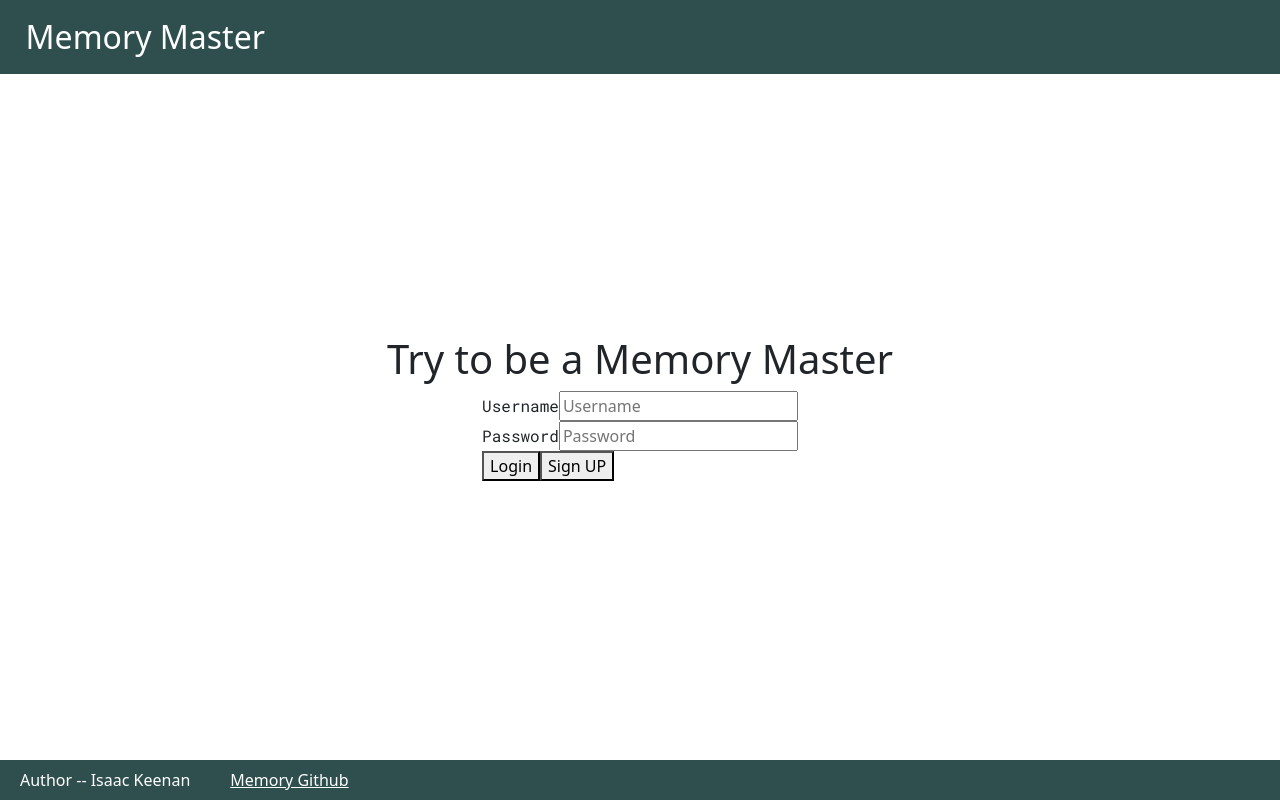
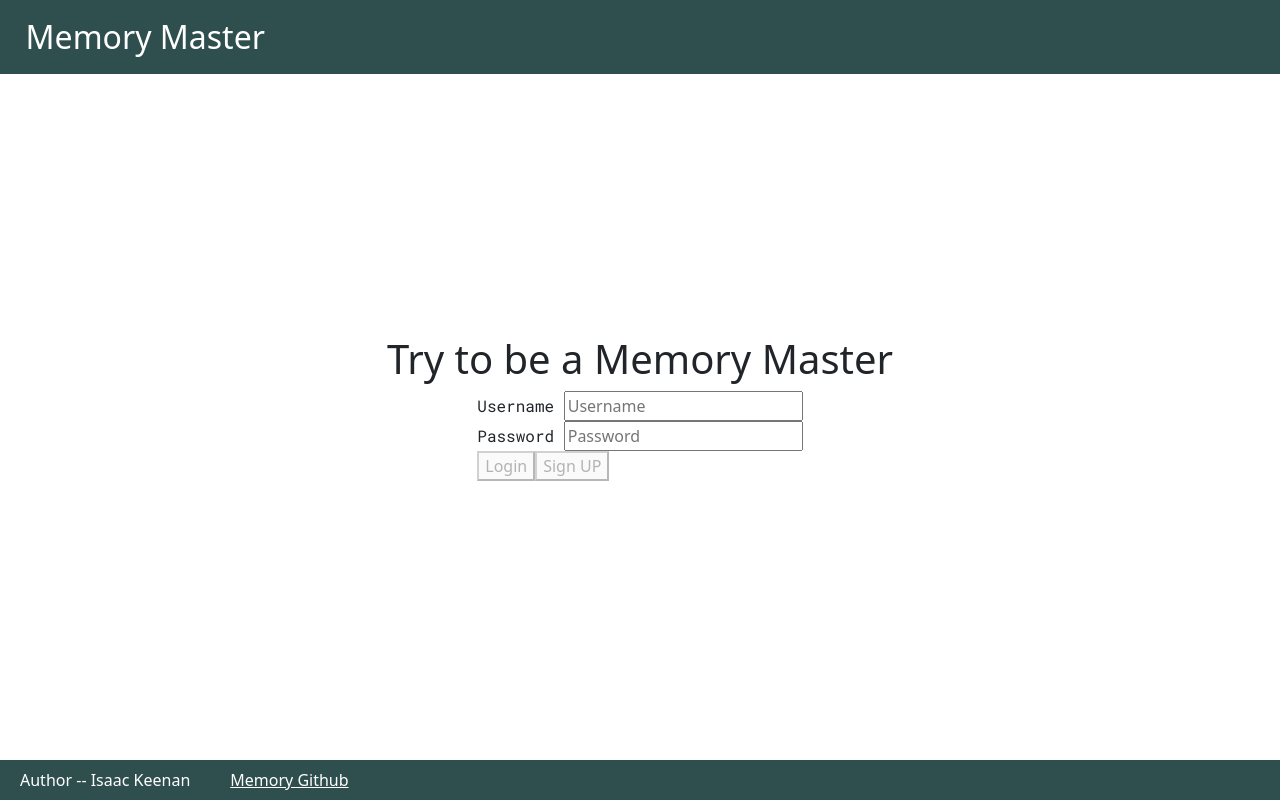
Before and after one commit to peacoltrain/startup, a React (Vite) app: page / in a window 1280 px wide. Built offline with nearby package versions, Linux system fonts and the light colour scheme.

Commit message:
Cleaned, disabled login if missing username or password.

```diff
--- a/src/login/unauthenticated.jsx
+++ b/src/login/unauthenticated.jsx
@@ -6,27 +6,25 @@ export function Unauthenticated(props) {
     const [password, setPassword] = React.useState('');
 
     function loginUser(){
-        console.log("Tried to sign up " + userName + " with a password of " + password)
         localStorage.setItem('userName', userName);
     }
 
     function signUp(){
-        console.log("Tried to sign up " + userName + " with a password of " + password);
         localStorage.setItem('userName', userName);
     }
 
     return (
         <form>
         <div>
-          <span>Username</span>
+          <span>Username </span>
           <input id="userName" type="text" placeholder="Username" autoComplete="userName" onChange={(e) => setUsername(e.target.value)}/>
         </div>
         <div>
-          <span>Password</span>
+          <span>Password </span>
           <input id="password" type="password" placeholder="Password" onChange={(e) => setPassword(e.target.value)}/>
         </div>
-        <button type="submit"  onClick={loginUser}>Login</button>
-        <button type="submit" onClick={signUp}>Sign UP</button>
+        <button type="submit"  onClick={loginUser} disabled={!userName || !password}>Login</button>
+        <button type="submit" onClick={signUp} disabled={!userName || !password}>Sign UP</button>
       </form>
     );
 }
```
